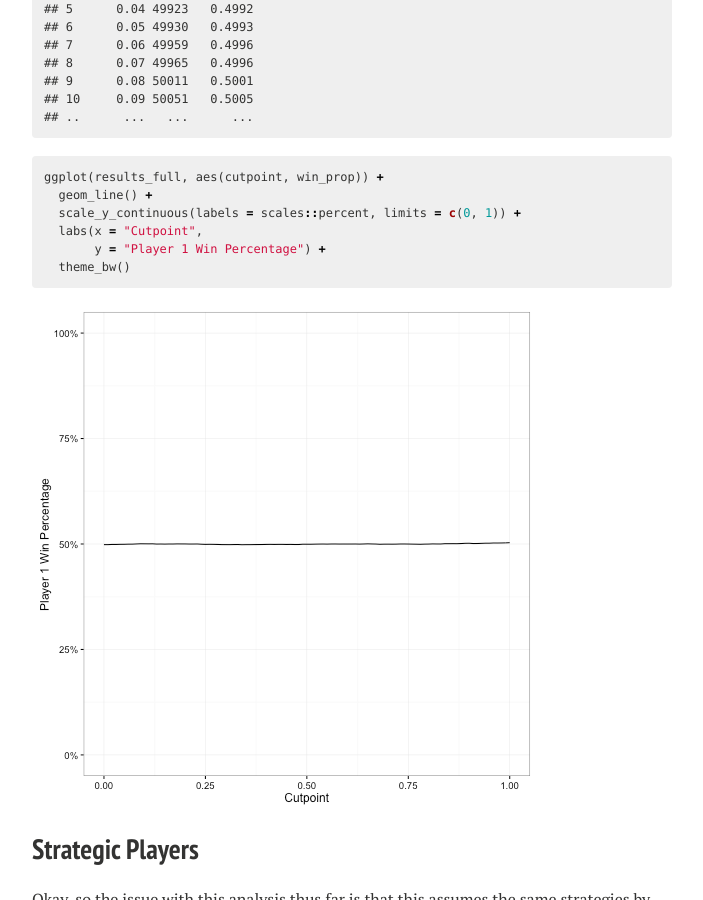
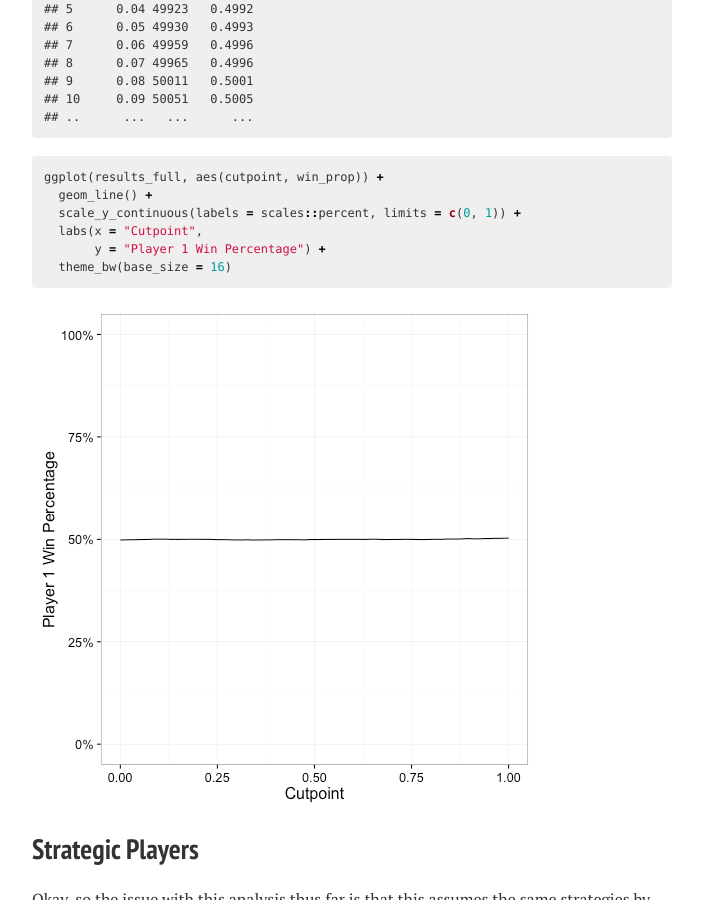
Before and after one commit to bensoltoff/old-bensoltoff.github.io, a Jekyll site: the page built from _posts/2016-03-09-can-you-win-this-hot-new-game-show.md, in a window 1280 px wide and 900 px high, scrolled down 2595 px. Shown: the whole window, without its empty margins (288-991 px from the left). Built offline with Jekyll 4.4.1, drawn with Linux system fonts in a browser that asks for light colours; nearby versions of some CDN libraries; library files that are not in the unit come from our copies; formulas are drawn with MathJax 3.

Commit message:
Fix plot size in game show

````diff
--- a/_R/2016-03-09-can-you-win-this-hot-new-game-show.Rmd
+++ b/_R/2016-03-09-can-you-win-this-hot-new-game-show.Rmd
@@ -91,7 +91,7 @@ ggplot(results_full, aes(cutpoint, win_prop)) +
   scale_y_continuous(labels = scales::percent, limits = c(0, 1)) +
   labs(x = "Cutpoint",
        y = "Player 1 Win Percentage") +
-  theme_bw()
+  theme_bw(base_size = 16)
 ```
 
 ## Strategic Players
@@ -152,7 +152,7 @@ ggplot(cut_combo, aes(cut1, cut2, fill = p1_prop)) +
   labs(x = "Player 1 Cutpoint",
        y = "Player 2 Cutpoint",
        fill = "Player 1 Win\nPercentage") +
-  theme_bw() +
+  theme_bw(base_size = 16) +
   theme(legend.position = "bottom",
         legend.text = element_text(size = 8))
 ```
--- a/_posts/2016-03-09-can-you-win-this-hot-new-game-show.md
+++ b/_posts/2016-03-09-can-you-win-this-hot-new-game-show.md
@@ -159,7 +159,7 @@ ggplot(results_full, aes(cutpoint, win_prop)) +
   scale_y_continuous(labels = scales::percent, limits = c(0, 1)) +
   labs(x = "Cutpoint",
        y = "Player 1 Win Percentage") +
-  theme_bw()
+  theme_bw(base_size = 16)
 {% endhighlight %}
 
 ![center](/figs/2016-03-09-can-you-win-this-hot-new-game-show/cut_plot-1.png)
@@ -251,7 +251,7 @@ ggplot(cut_combo, aes(cut1, cut2, fill = p1_prop)) +
   labs(x = "Player 1 Cutpoint",
        y = "Player 2 Cutpoint",
        fill = "Player 1 Win\nPercentage") +
-  theme_bw() +
+  theme_bw(base_size = 16) +
   theme(legend.position = "bottom",
         legend.text = element_text(size = 8))
 {% endhighlight %}
````
Also changed, not shown: figs/2016-03-09-can-you-win-this-hot-new-game-show/cut_plot-1.png, figs/2016-03-09-can-you-win-this-hot-new-game-show/vary_cut_plot-1.png.
